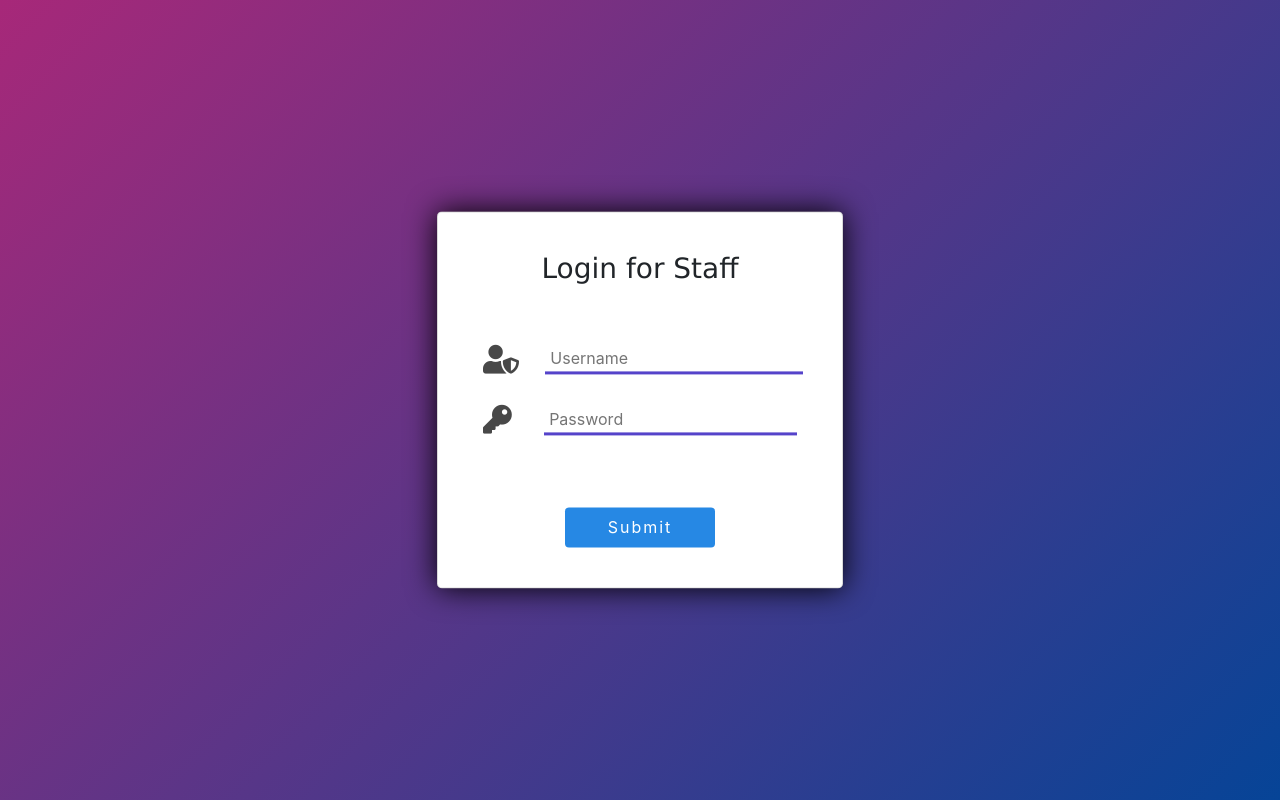
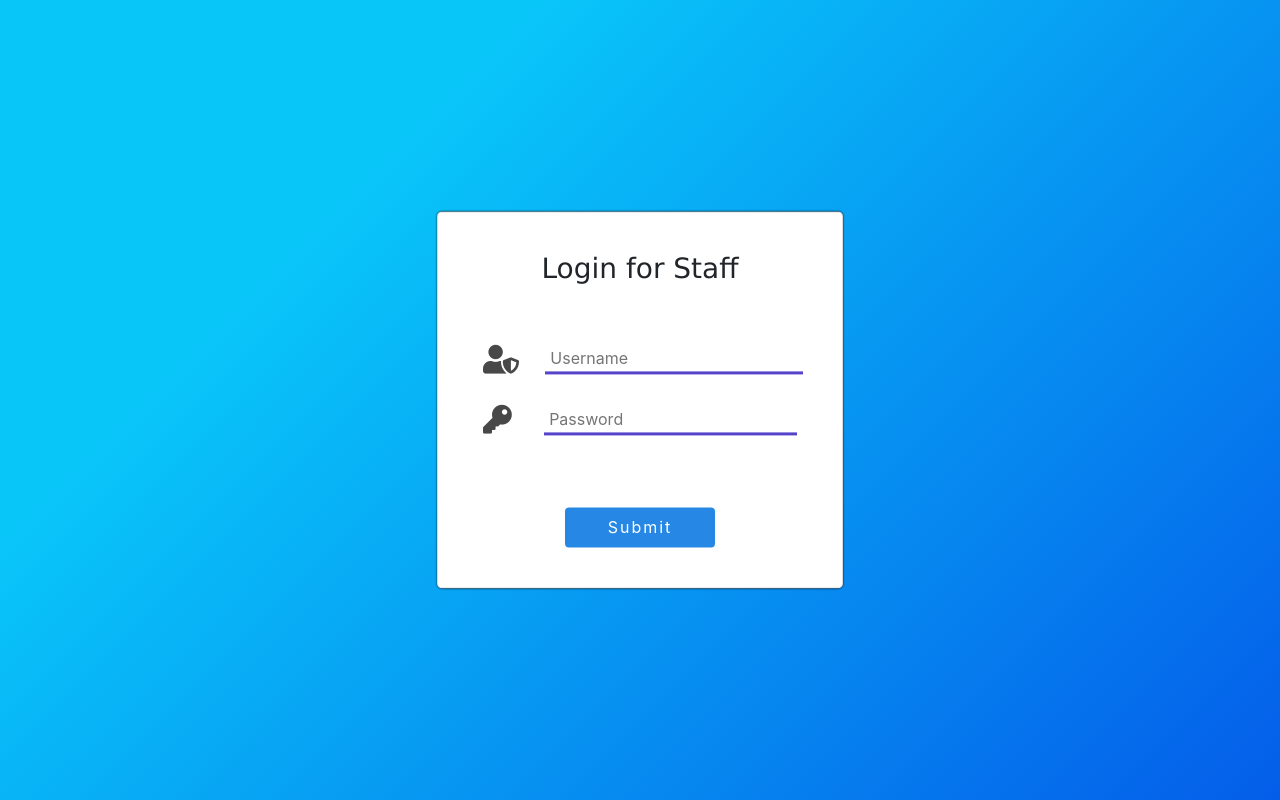
Before and after one commit to ShyrenMore/COVID-19-Hospital-Management, a Django app: page /login/ in a window 1280 px wide. Run offline with Django 3.2, Linux system fonts and the light colour scheme; some libraries are stand-ins or nearby versions.

Commit message:
Add data

```diff
--- a/static/styles/login.css
+++ b/static/styles/login.css
@@ -1,6 +1,10 @@
 body{
     /* background-color: transparent !important; */
-    background-image: linear-gradient(135deg, #a72879, #064497) !important;
+    /* background-image: linear-gradient(135deg, #a72879, #064497) !important; */
+    /* background: #c3d9ff; */
+
+    background-color: #045de9;
+    background-image: linear-gradient(315deg, #045de9 0%, #09c6f9 74%);
     height: 100vh;
     /* background-image: none !important;
     background-image: linear-gradient(135deg, #a72879, #064497) !important; */
@@ -22,7 +26,7 @@ body{
     background-color: white;
     border: 1px solid rgba(68, 68, 68, 0.2);
     border-radius: 5px;
-    box-shadow: 0px 0px 30px black;
+    box-shadow: 0px 0px 2px black;
     /* background-image: linear-gradient(rgb(255, 255, 255), rgb(255, 225, 245)); */
 }
 
```
Also changed, not shown: db.sqlite3 (added), main/migrations/0011_auto_20201122_0706.py (added), 9 other files.
